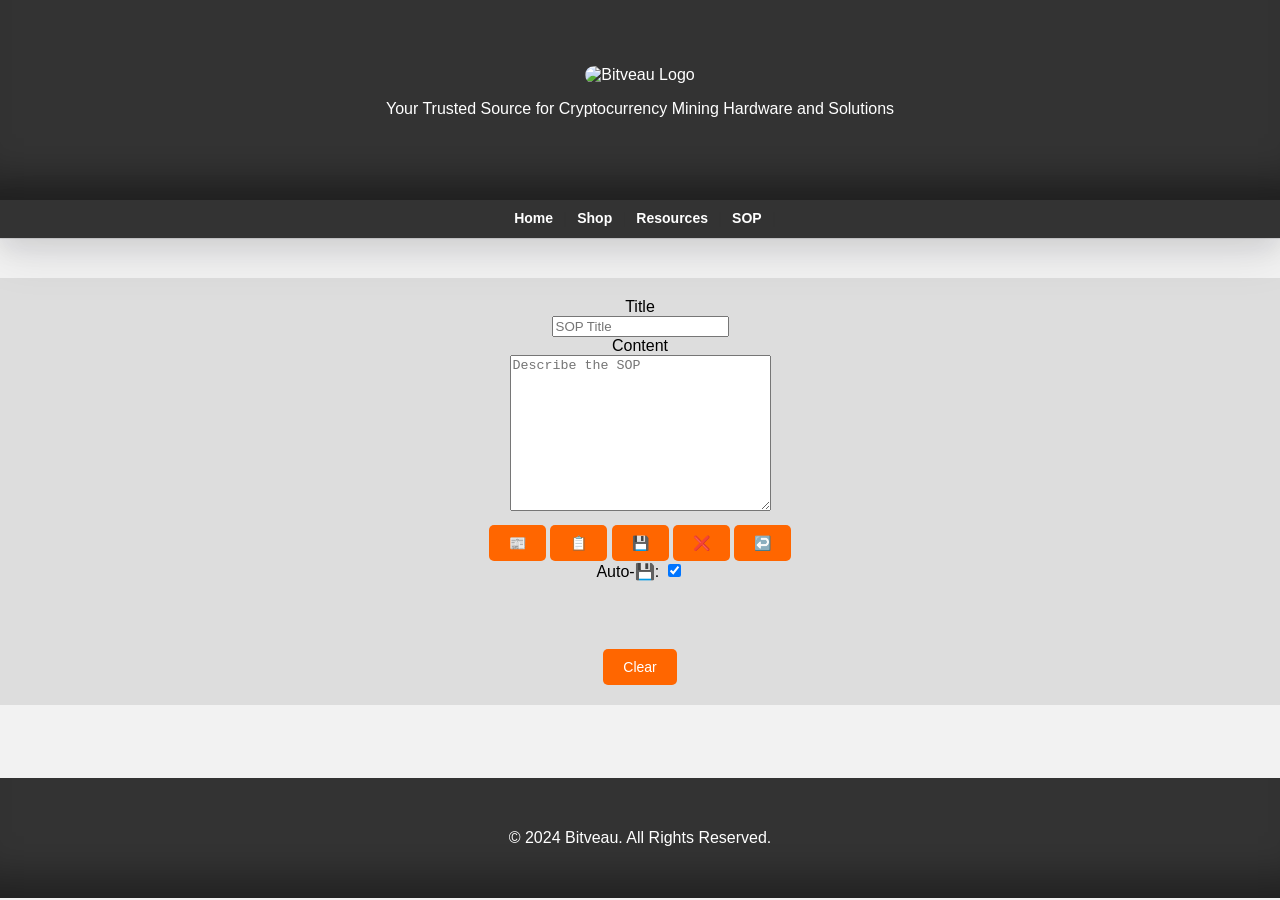
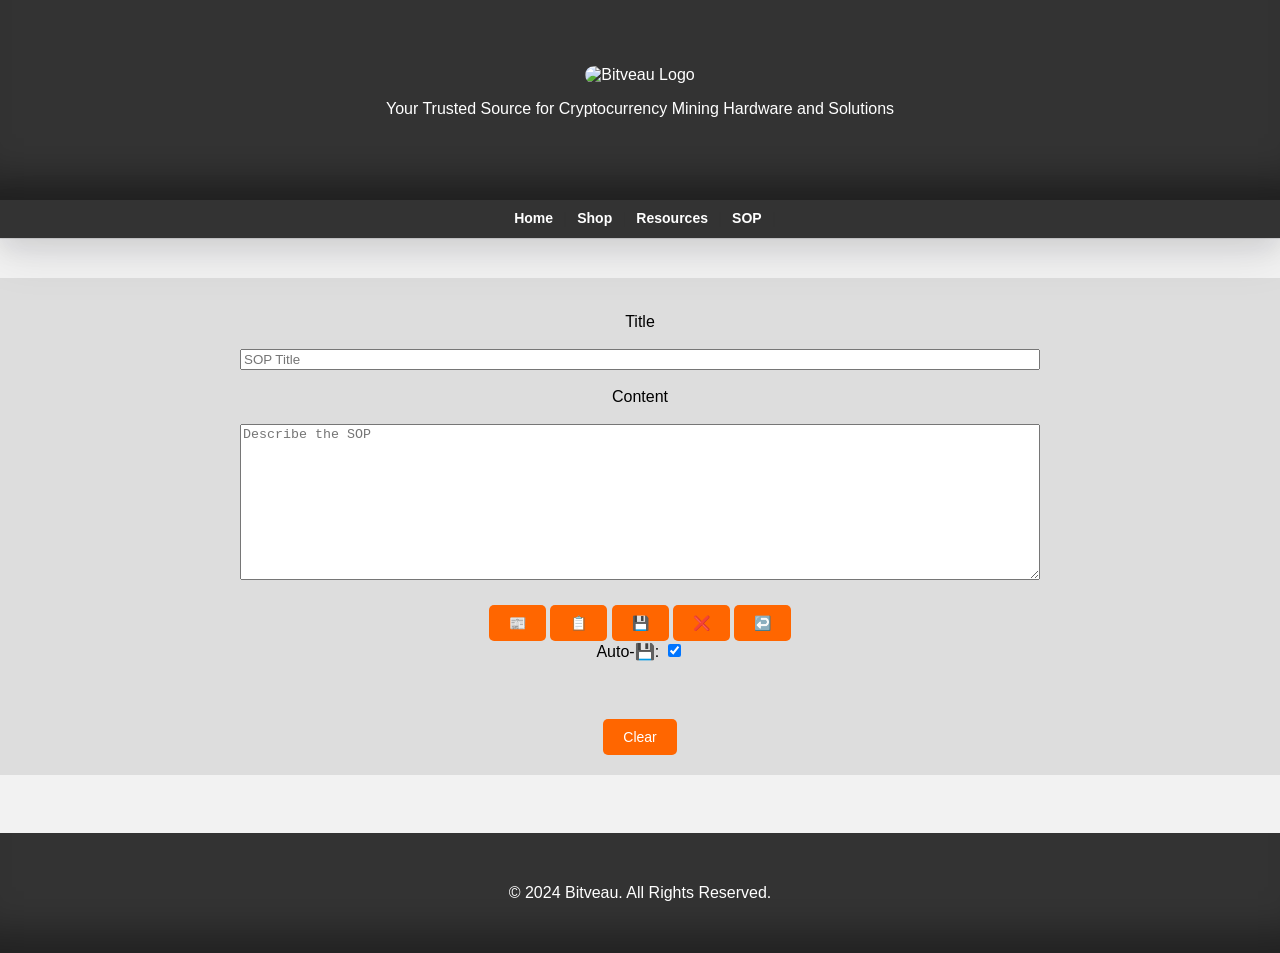

images on catalog

--- a/websites/bitvuea/assets/css/styles.css
+++ b/websites/bitvuea/assets/css/styles.css
@@ -107,13 +107,13 @@ main {
     margin: 20px 0px;
 }
 
-.our-services {
-    margin: 15px;
-}
-
 section {
     padding: 20px 0;
     text-align: center;
+}
+
+.our-services {
+    margin: 15px;
 }
 
 .hero,
@@ -251,11 +251,12 @@ section:nth-child(odd) {
     color: var(--altTextColor);
 }
 
-.task-form {
+.task-form, .task-list-section, .sop-form, .sop-list-section {
     display: flex;
     flex-direction: column;
     padding: 15px;
-    align-items: center;
+    margin: 0 auto;
+    max-width: 800px;
 }
 
 .links-container {
@@ -412,6 +413,16 @@ iframe {
     margin: 0 auto;
 }
 
-.entry-container img, .entries-container img {
+.entry-container img,
+.entries-container img {
     text-align: center;
+}
+#image-preview, .clickable-image {
+    margin: 0 auto;
+    cursor: pointer;
+}
+
+.search {
+    max-width: 800px;
+    margin: 0 auto;
 }
